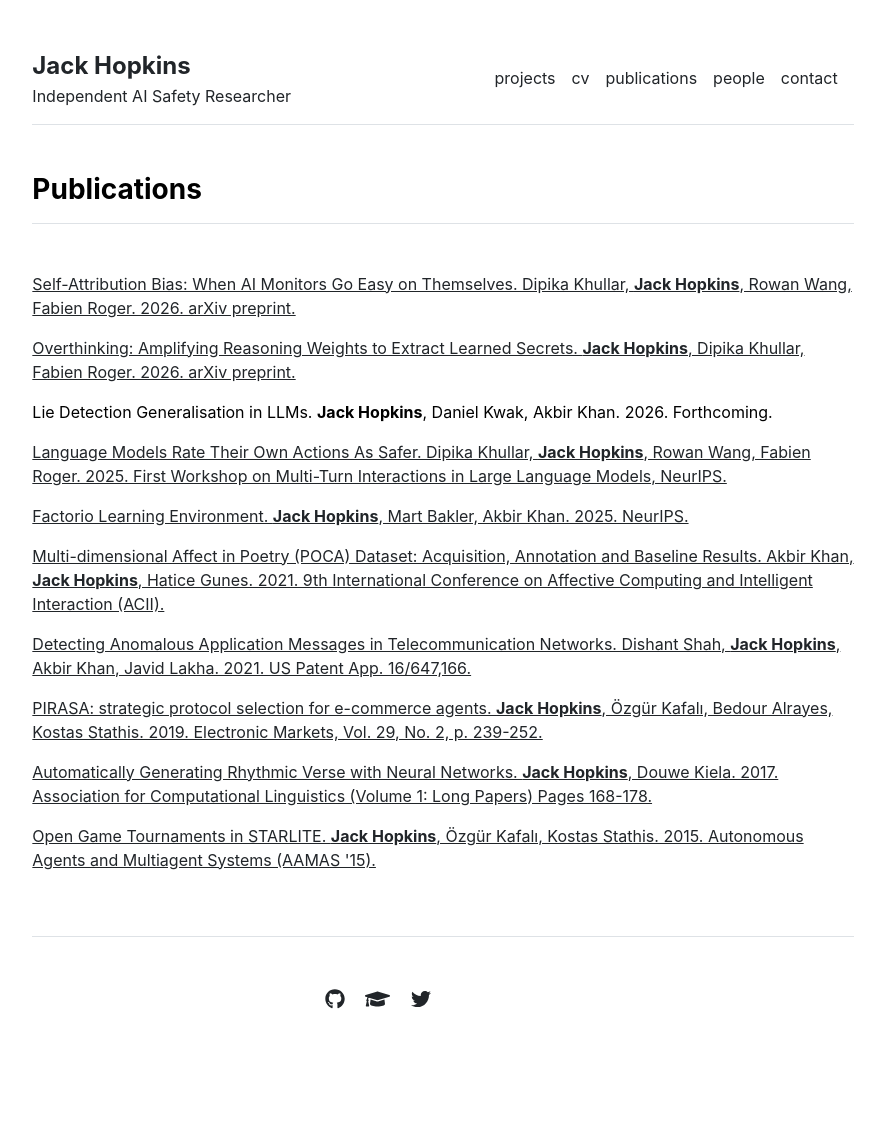
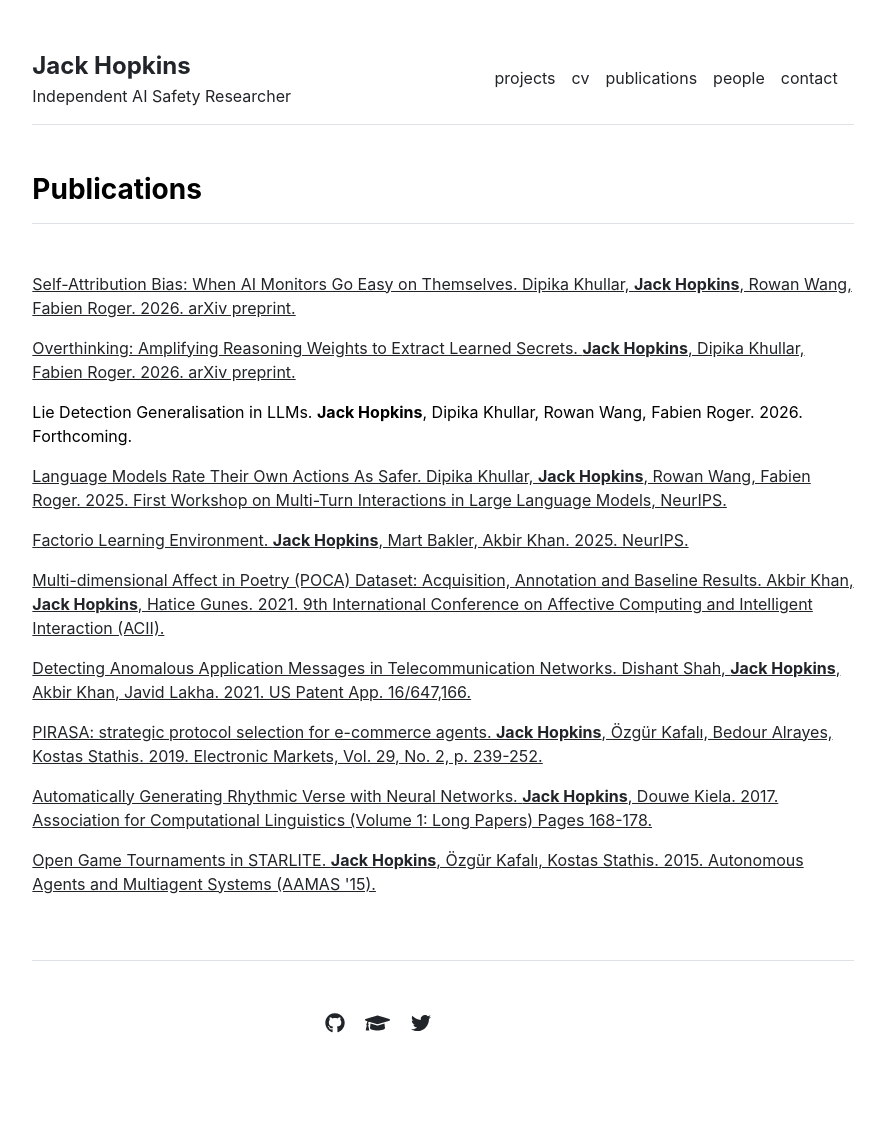
Before and after one commit to JackHopkins/JackHopkins.github.io, a Jekyll site: the page built from publications.md, in a window 1280 px wide. Shown: the whole page, without its empty margins (197-1082 px from the left). Built offline with Jekyll 4.4.1, drawn with Linux system fonts in a browser that asks for light colours; before the commit the page ends 1111 px from its top, so only the background shows below that.

Commit message:
Correct lie detection paper authors
Co-Authored-By: Claude Fable 5 <noreply@anthropic.com>

```diff
--- a/_data/cv/papers.yml
+++ b/_data/cv/papers.yml
@@ -9,7 +9,7 @@
   year: '2026'
 
 - title: 'Lie Detection Generalisation in LLMs'
-  authors: '<strong>Jack Hopkins</strong>, Daniel Kwak, Akbir Khan'
+  authors: '<strong>Jack Hopkins</strong>, Dipika Khullar, Rowan Wang, Fabien Roger'
   venue: 'Forthcoming'
   year: '2026'
 
--- a/_data/publications.yml
+++ b/_data/publications.yml
@@ -19,7 +19,7 @@ index:
 - name: 'Overthinking: Amplifying Reasoning Weights to Extract Learned Secrets. <strong>Jack Hopkins</strong>, Dipika Khullar, Fabien Roger. 2026. arXiv preprint.'
   year: 2026
   url: 'https://arxiv.org/abs/2607.08173'
-- name: 'Lie Detection Generalisation in LLMs. <strong>Jack Hopkins</strong>, Daniel Kwak, Akbir Khan. 2026. Forthcoming.'
+- name: 'Lie Detection Generalisation in LLMs. <strong>Jack Hopkins</strong>, Dipika Khullar, Rowan Wang, Fabien Roger. 2026. Forthcoming.'
   year: 2026
   url: ''
 - name: 'Language Models Rate Their Own Actions As Safer. Dipika Khullar, <strong>Jack Hopkins</strong>, Rowan Wang, Fabien Roger. 2025. First Workshop on Multi-Turn Interactions in Large Language Models, NeurIPS.'
```
